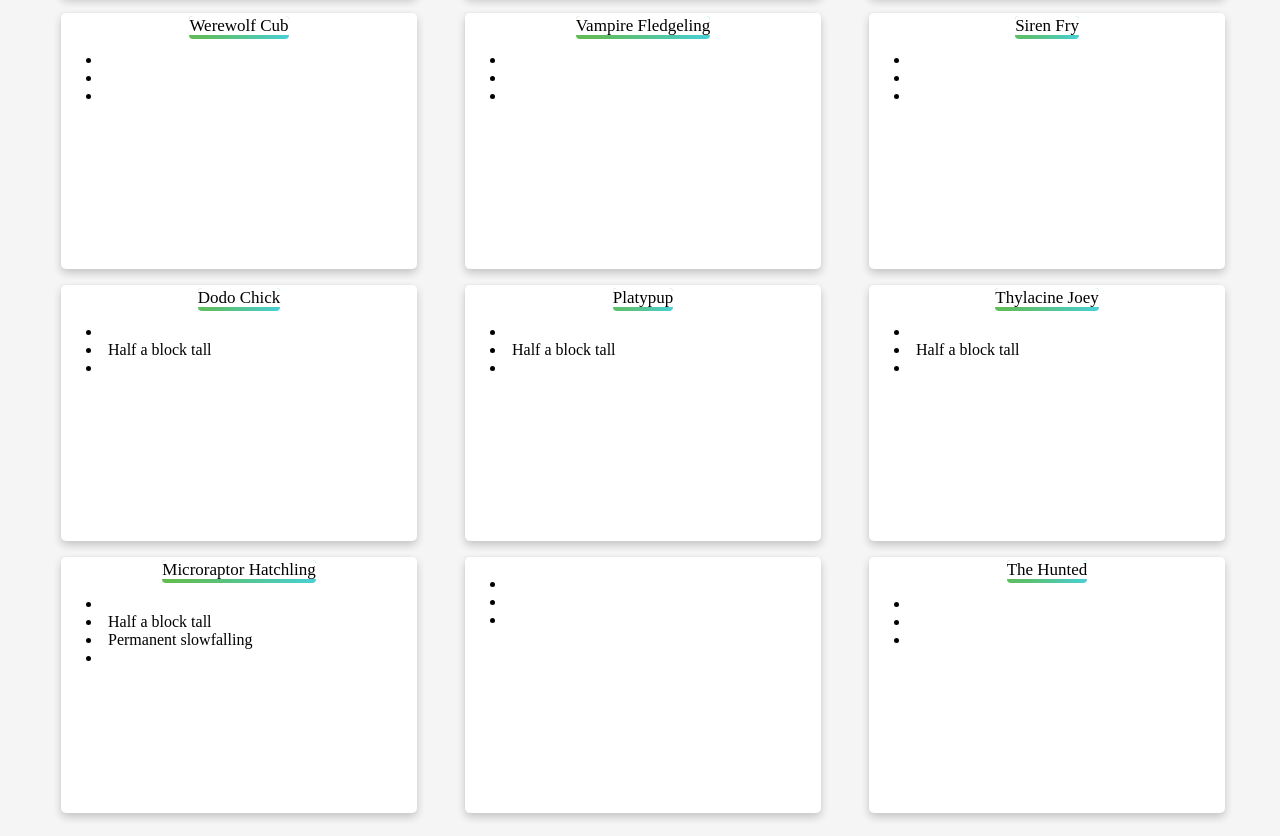
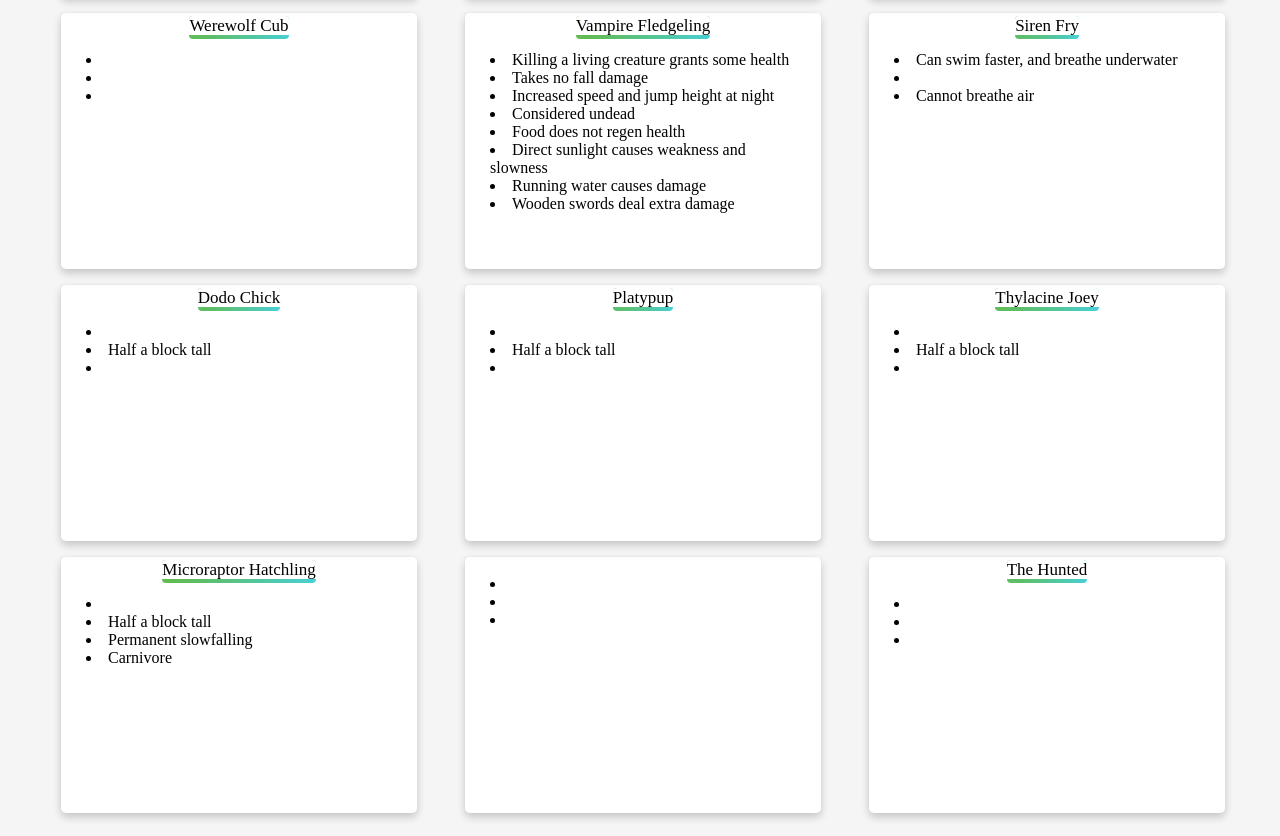
Before and after one commit to synfy/metamorphosis-raf, a plain HTML site: page docs/index.html in a window 1280 px wide. Shown: the part 1338-2174 px from the top of the page. Drawn offline with Linux system fonts and the light colour scheme.

Commit message:
Finished Vampire

```diff
--- a/docs/index.html
+++ b/docs/index.html
@@ -276,9 +276,14 @@
               <span class="originName">Vampire Fledgeling</span>
               <div style="text-align: left;">
                 <ul>
-                  <li class="positive"></li>
-                  <li class="neutral"></li>
-                  <li class="negative"></li>
+                  <li class="positive">Killing a living creature grants some health</li>
+                  <li class="positive">Takes no fall damage</li>
+                  <li class="positive">Increased speed and jump height at night</li>
+                  <li class="neutral">Considered undead</li>
+                  <li class="negative">Food does not regen health</li>
+                  <li class="negative">Direct sunlight causes weakness and slowness</li>
+                  <li class="negative">Running water causes damage</li>
+                  <li class="negative">Wooden swords deal extra damage</li>
                 </ul>
               </div>
             </div>
@@ -286,9 +291,16 @@
               <span class="originName">Vampire</span>
               <div style="text-align: left;">
                 <ul>
-                  <li class="positive"></li>
-                  <li class="neutral"></li>
-                  <li class="negative"></li>
+                  <li class="positive">Killing a living creature grants some health</li>
+                  <li class="positive">Takes no fall damage</li>
+                  <li class="positive">Increased speed and jump height at night</li>
+                  <li class="positive">Making direct eye contact with an entity gives them weakness</li>
+                  <li class="neutral">Considered undead</li>
+                  <li class="neutral">Do not need to eat</li>
+                  <li class="negative">Food does not regen health</li>
+                  <li class="negative">Direct sunlight causes weakness and slowness</li>
+                  <li class="negative">Running water causes damage</li>
+                  <li class="negative">Wooden swords deal extra damage</li>
                 </ul>
               </div>
             </div>
@@ -303,9 +315,9 @@
               <span class="originName">Siren Fry</span>
               <div style="text-align: left;">
                 <ul>
-                  <li class="positive"></li>
+                  <li class="positive">Can swim faster, and breathe underwater</li>
                   <li class="neutral"></li>
-                  <li class="negative"></li>
+                  <li class="negative">Cannot breathe air</li>
                 </ul>
               </div>
             </div>
@@ -313,9 +325,10 @@
               <span class="originName">Siren</span>
               <div style="text-align: left;">
                 <ul>
-                  <li class="positive"></li>
+                  <li class="positive">Can swim faster, and breathe underwater</li>
+                  <li class="positive">Making direct eye contact with an entity gives them weakness</li>
                   <li class="neutral"></li>
-                  <li class="negative"></li>
+                  <li class="negative">Cannot breathe air</li>
                 </ul>
               </div>
             </div>
@@ -414,7 +427,7 @@
                   <li class="positive"></li>
                   <li class="neutral">Half a block tall</li>
                   <li class="neutral">Permanent slowfalling</li>
-                  <li class="negative"></li>
+                  <li class="negative">Carnivore</li>
                 </ul>
               </div>
             </div>
@@ -425,7 +438,7 @@
                   <li class="positive"></li>
                   <li class="neutral">One block tall</li>
                   <li class="neutral">Permanent slowfalling</li>
-                  <li class="negative"></li>
+                  <li class="negative">Carnivore</li>
                 </ul>
               </div>
             </div>
```
